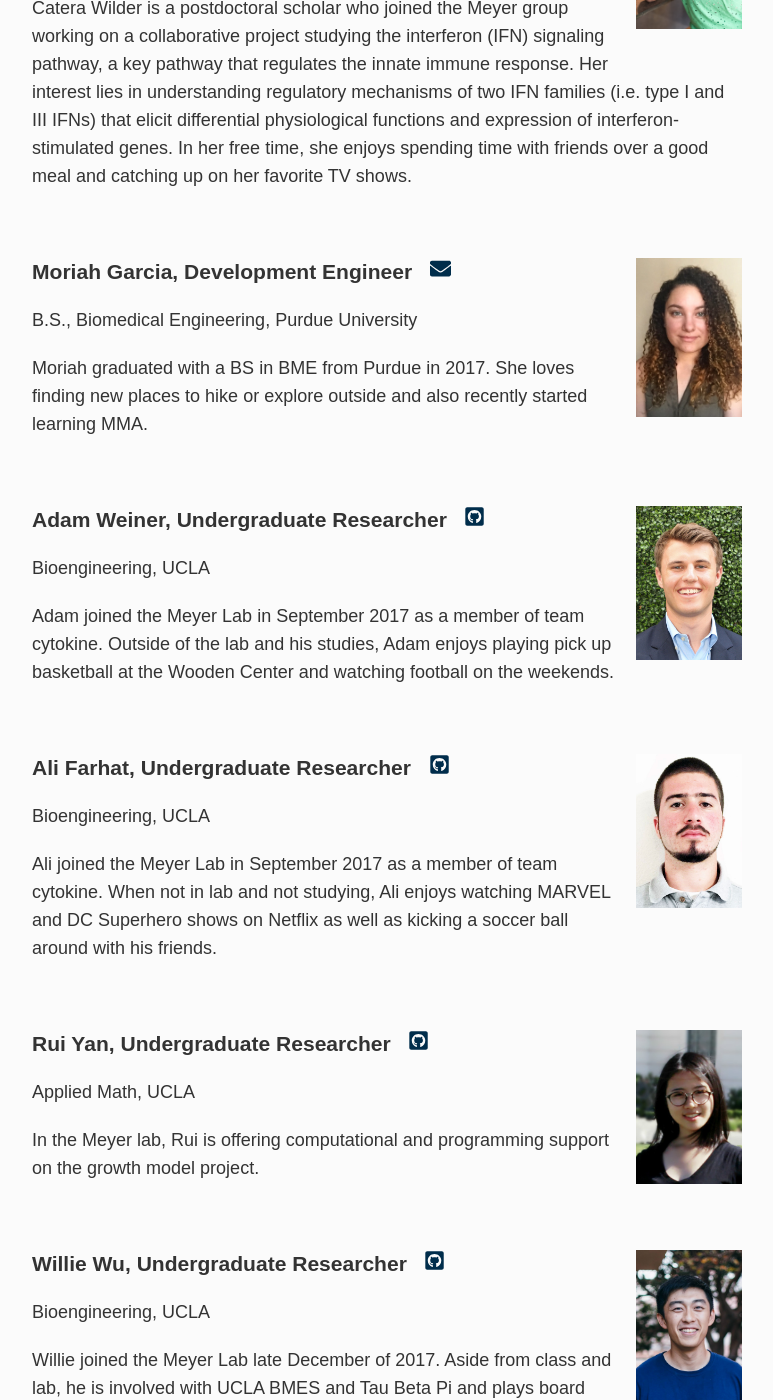
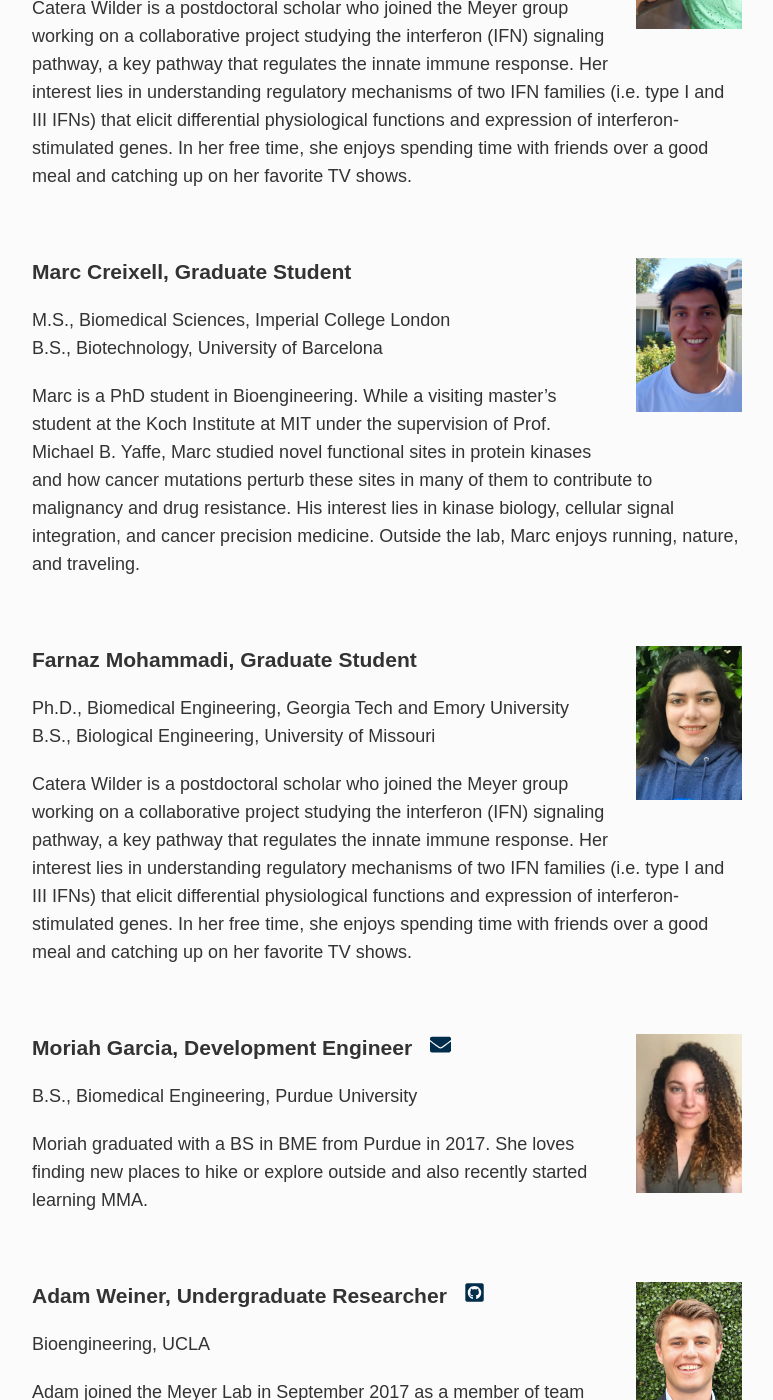
Before and after one commit to meyer-lab/asmlab.org, a Jekyll site: the page built from team/index.md, in a window 1280 px wide and 1400 px high, scrolled down 1946 px. Shown: the whole window, without its empty margins (253-1026 px from the left). Built offline with Jekyll 4.4.1, drawn with Linux system fonts in a browser that asks for light colours; some web fonts are replaced.

Commit message:
Update index.md

```diff
--- a/team/index.md
+++ b/team/index.md
@@ -34,6 +34,24 @@ Ted has joined the team as a postdoctoral associate. The focus of his previous r
 
 <div class="span_2 right"><img src="/public/photos/cateraw.jpg" width="120px" alt="Catera's picture" /></div>
 ### Catera Wilder, Postdoctoral Associate&nbsp;&nbsp;&nbsp;<a href="mailto:cwilder1@ucla.edu"><svg class="svg-icon"><use xlink:href="#fa-envelope"></use></svg></a>
+Ph.D., Biomedical Engineering, Georgia Tech and Emory University
+B.S., Biological Engineering, University of Missouri
+
+Catera Wilder is a postdoctoral scholar who joined the Meyer group working on a collaborative project studying the interferon (IFN) signaling pathway, a key pathway that regulates the innate immune response. Her interest lies in understanding regulatory mechanisms of two IFN families (i.e. type I and III IFNs) that elicit differential physiological functions and expression of interferon-stimulated genes. In her free time, she enjoys spending time with friends over a good meal and catching up on her favorite TV shows.
+
+<br />
+
+<div class="span_2 right"><img src="/public/photos/marcc.jpg" width="120px" alt="Marc's picture" /></div>
+### Marc Creixell, Graduate Student&nbsp;&nbsp;&nbsp;
+M.S., Biomedical Sciences, Imperial College London
+B.S., Biotechnology, University of Barcelona
+
+Marc is a PhD student in Bioengineering. While a visiting master’s student at the Koch Institute at MIT under the supervision of Prof. Michael B. Yaffe, Marc studied novel functional sites in protein kinases and how cancer mutations perturb these sites in many of them to contribute to malignancy and drug resistance. His interest lies in kinase biology, cellular signal integration, and cancer precision medicine. Outside the lab, Marc enjoys running, nature, and traveling.
+
+<br />
+
+<div class="span_2 right"><img src="/public/photos/farnazm.jpg" width="120px" alt="Farnaz's picture" /></div>
+### Farnaz Mohammadi, Graduate Student&nbsp;&nbsp;&nbsp;
 Ph.D., Biomedical Engineering, Georgia Tech and Emory University
 B.S., Biological Engineering, University of Missouri
 
```
